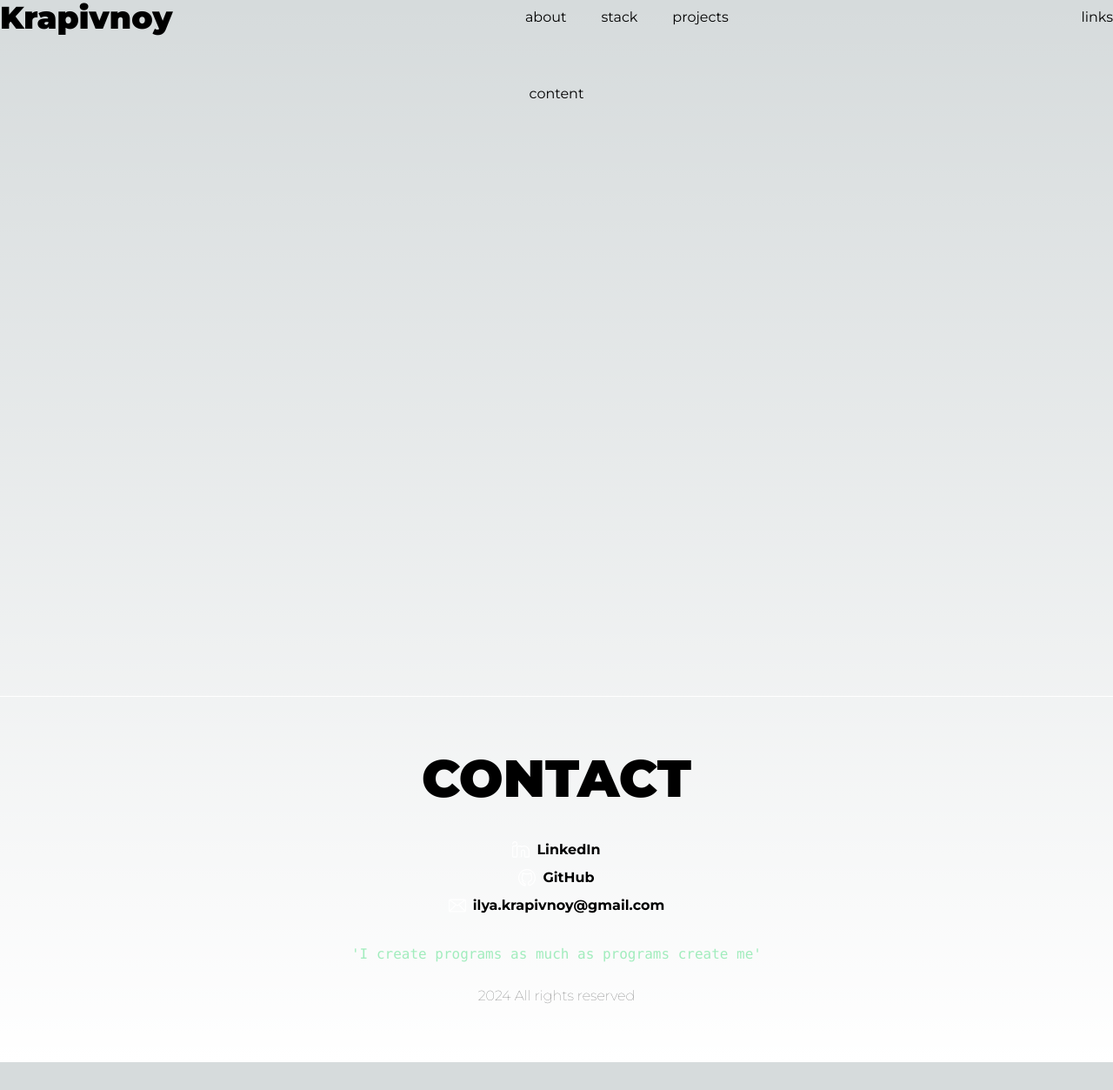
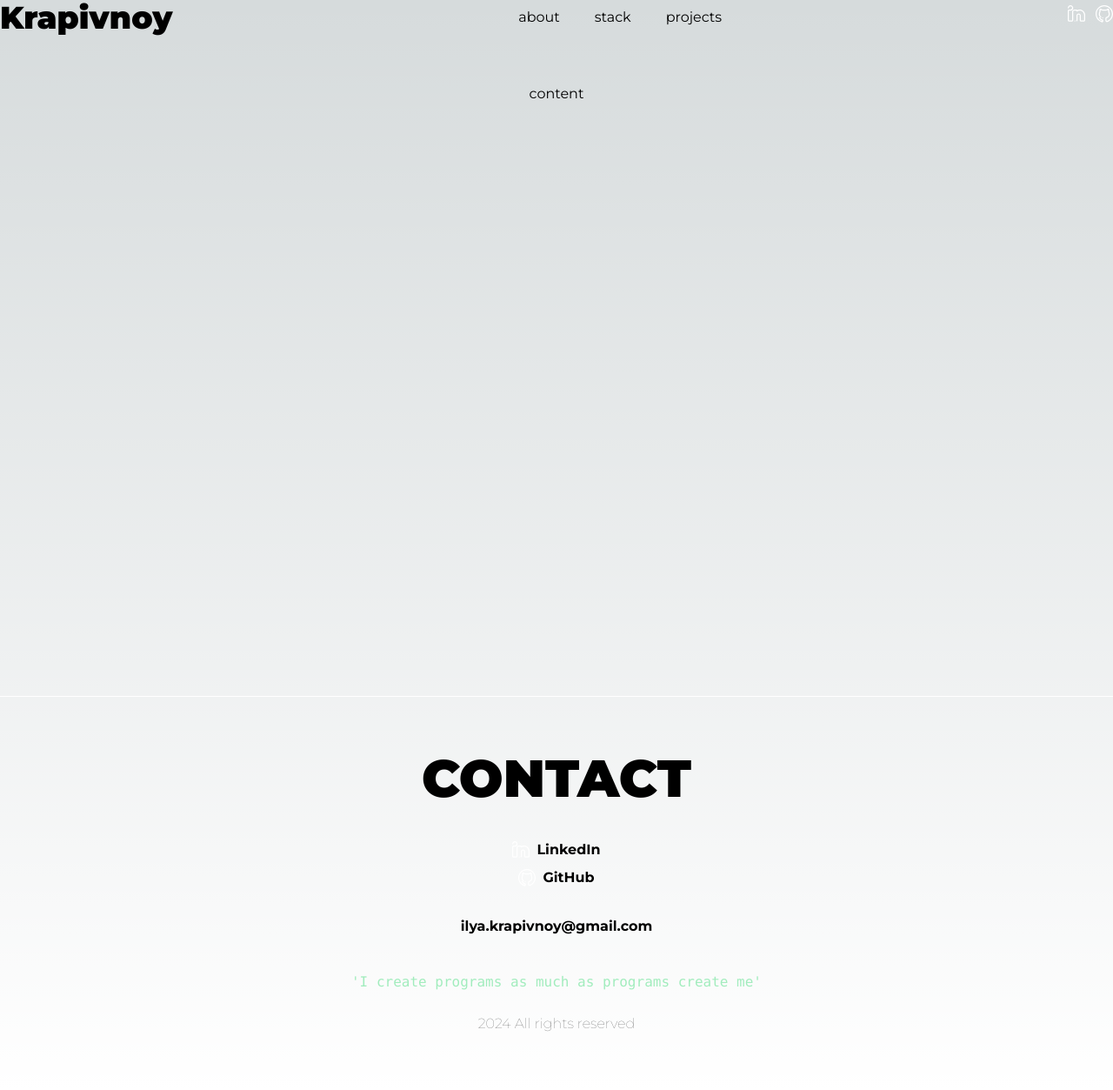
Before and after one commit to IlyaKrapivnoy/portfolio, a Next.js app: page / in a window 1280 px wide. Shown: the whole page at 87% size. Before the commit the page ends 1221 px from the top, so only its background shows below. Built offline with nearby package versions, Linux system fonts and the light colour scheme.

Commit message:
castomise SocialLinks

```diff
--- a/app/components/main/Footer/Footer.jsx
+++ b/app/components/main/Footer/Footer.jsx
@@ -1,34 +1,17 @@
 import React from "react";
-import Link from "next/link";
-import Image from "next/image";
 import { currentYear } from "@/app/helpers/functions";
 import { Email, GitHub, LinkedIn } from "../../../../public/svg";
 import SocialLinks from "@/app/components/partials/SocialLinks/SocialLinks";
+import { socialLinks } from "@/app/data/socialLinks";
 
 const Footer = () => {
-  const socialLinks = [
-    {
-      svg: LinkedIn,
-      href: "https://linkedin.com/in/ilya-krapivnoy-ba53162aa",
-      text: "LinkedIn",
-    },
-    {
-      svg: GitHub,
-      href: "https://github.com/IlyaKrapivnoy",
-      text: "GitHub",
-    },
-    {
-      svg: Email,
-      href: "mailto:ilya.krapivnoy@gmail.com",
-      text: "ilya.krapivnoy@gmail.com",
-    },
-  ];
-
   return (
     <footer className="flex flex-col text-center border-t-[1px] border-white py-16">
       <h2 className="uppercase text-6xl font-black mb-10">Contact</h2>
 
-      <SocialLinks arr={socialLinks} sectionStyles="mb-6" />
+      <SocialLinks arr={socialLinks} iconWithText sectionStyles="mb-6" />
+
+      <div className="font-bold mb-10">ilya.krapivnoy@gmail.com</div>
 
       <div className="font-mono opacity-50 mb-6 text-green-400">
         &#39;I create programs as much as programs create me&#39;
--- a/app/components/main/Header/Header.jsx
+++ b/app/components/main/Header/Header.jsx
@@ -1,4 +1,6 @@
 import React from "react";
+import SocialLinks from "@/app/components/partials/SocialLinks/SocialLinks";
+import { socialLinks } from "@/app/data/socialLinks";
 
 const Header = () => {
   return (
@@ -11,7 +13,9 @@ const Header = () => {
           <li>projects</li>
         </ul>
       </div>
-      <div>links</div>
+      <div>
+        <SocialLinks arr={socialLinks} horizontalDisplay />
+      </div>
     </div>
   );
 };
--- a/app/components/partials/SocialLinks/SocialLinks.jsx
+++ b/app/components/partials/SocialLinks/SocialLinks.jsx
@@ -1,10 +1,16 @@
 import React from "react";
 import Link from "next/link";
 import Image from "next/image";
+import cn from "classnames";
 
-const SocialLinks = ({ arr, sectionStyles }) => {
+const SocialLinks = ({
+  arr = [],
+  sectionStyles = "",
+  iconWithText = false,
+  horizontalDisplay = false,
+}) => {
   return (
-    <div className={sectionStyles}>
+    <div className={cn(sectionStyles, { "flex gap-3": horizontalDisplay })}>
       {arr.map(({ text, svg, href }) => (
         <Link
           key={text}
@@ -16,7 +22,7 @@ const SocialLinks = ({ arr, sectionStyles }) => {
         >
           <div className="flex items-center justify-center font-bold gap-2 mb-2 hover:animate-pulse">
             <Image src={svg} alt={`${text} icon`} width={20} height={20} />
-            <span>{text}</span>
+            <span className={cn({ hidden: !iconWithText })}>{text}</span>
           </div>
         </Link>
       ))}
--- /dev/null
+++ b/app/data/socialLinks.js
@@ -0,0 +1,14 @@
+import { Email, GitHub, LinkedIn } from "@/public/svg";
+
+export const socialLinks = [
+  {
+    svg: LinkedIn,
+    href: "https://linkedin.com/in/ilya-krapivnoy-ba53162aa",
+    text: "LinkedIn",
+  },
+  {
+    svg: GitHub,
+    href: "https://github.com/IlyaKrapivnoy",
+    text: "GitHub",
+  },
+];
--- a/package.json
+++ b/package.json
@@ -9,6 +9,7 @@
     "lint": "next lint"
   },
   "dependencies": {
+    "classnames": "^2.5.1",
     "next": "14.2.3",
     "prettier": "^3.2.5",
     "react": "^18",
--- a/public/svg/index.js
+++ b/public/svg/index.js
@@ -1,3 +1,2 @@
-export { default as Email } from "./Email.svg";
 export { default as LinkedIn } from "./LinkedIn.svg";
 export { default as GitHub } from "./GitHub.svg";
```
Also changed, not shown: public/svg/Email.svg (deleted), 1 other file (tests, documents, lock files or other folders).
